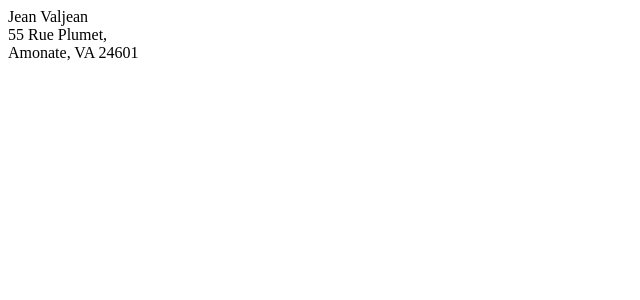
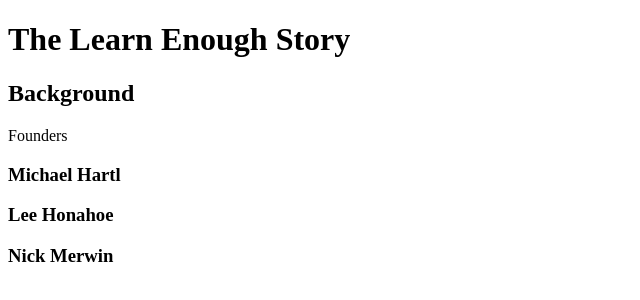
Before and after one commit to nickthiru/sample_website, a plain HTML site: page index.html in a window 1280 px wide. Shown: the whole page, without its empty margins (0-640 px from the left). Drawn offline with Linux system fonts and the light colour scheme.

Commit message:
2.1 Headings

```diff
--- a/index.html
+++ b/index.html
@@ -1,12 +1,28 @@
 <!DOCTYPE html>
-<html>
-  <head>
-    <title>Who am I?</title>
-    <meta charset="utf-8">
-  </head>
-  <body>
-    Jean Valjean<br>
-    55 Rue Plumet,<br>
-    Amonate, VA 24601
-  </body>
+
+<html lang="en">
+
+<head>
+
+  <meta charset="UTF-8">
+  <title>Learn Enough to Be Dangerous</title>
+
+</head>
+
+<body>
+
+  <h1>The Learn Enough Story</h1>
+
+  <h2>Background</h2
+
+  <h2>Founders</h2>
+
+  <h3>Michael Hartl</h3>
+
+  <h3>Lee Honahoe</h3>
+
+  <h3>Nick Merwin</h3>
+
+</body>
+
 </html>
```
